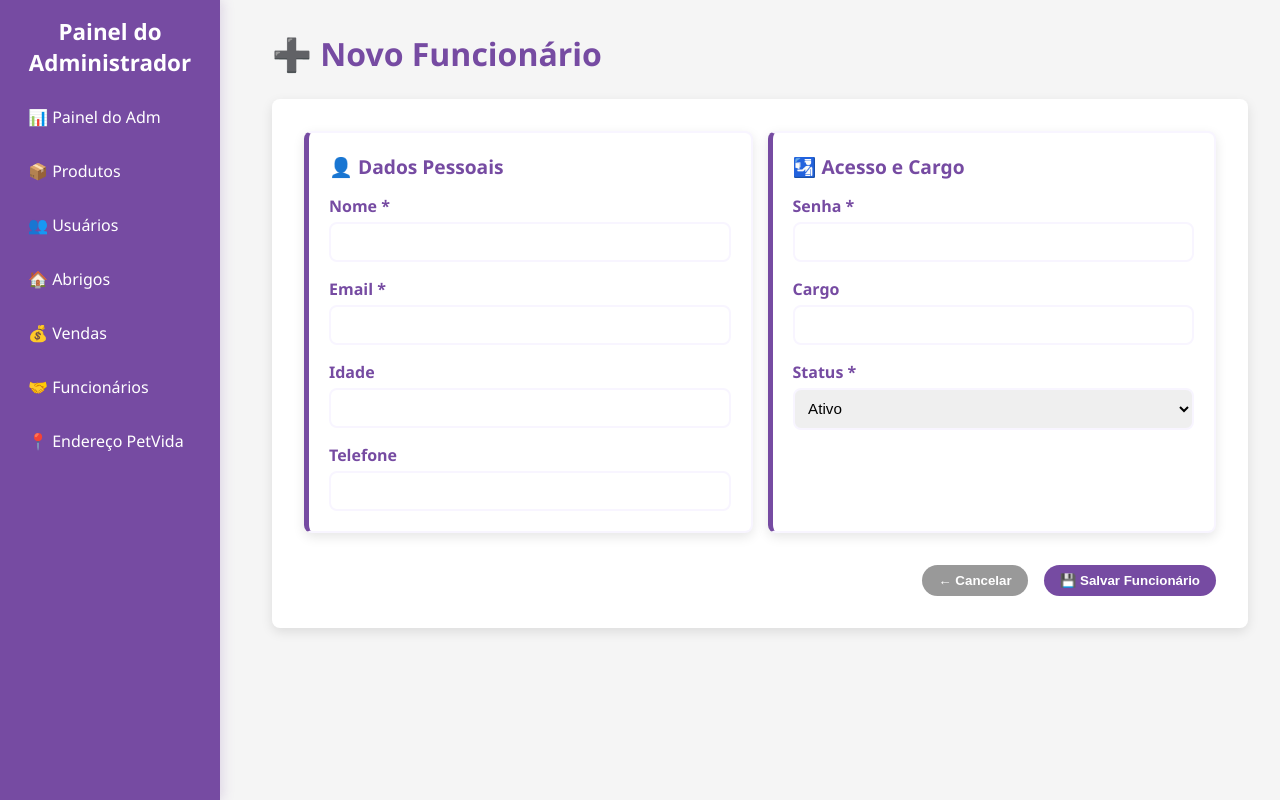
After one commit to Gabriel-dsFreitas/Petvida-Novo, a Flask app: page /admin_page/colaboradores/novo in a window 1280 px wide. The commit adds this page. Run offline with Flask 3, Linux system fonts and the light colour scheme.

Commit message:
Implementa CRUD completo para Funcionários e atualiza templates de Produtos

```diff
--- a/controller/app.py
+++ b/controller/app.py
@@ -15,14 +15,19 @@ from model.usuario_model import (
 )
 
 from model.funcionario_model import (
-    get_funcionarios
+    get_funcionarios,
+    get_funcionario,
+    inserir_funcionario,
+    alterar_funcionario,
+    excluir_funcionario
 )
 
 from model.produto_model import (
     inserir_produto,
     alterar_produto,
     excluir_produto,
-    consultar_produtos
+    consultar_produtos,
+    consultar_empresas
 )
 
 conectar = conexao
@@ -96,30 +101,46 @@ def listar_produtos():
 
 @app.route('/admin_page/produtos/novo', methods=['GET', 'POST'])
 def novo_produto():
+    empresas = consultar_empresas()
+
     if request.method == 'POST':
         resultado = inserir_produto()
 
         if "sucesso" in resultado.lower():
             return redirect('/admin_page/produtos')
 
-        return render_template("admin/novo_produto.html", mensagem_erro=resultado)
+        return render_template(
+            "admin/novo_produto.html",
+            mensagem_erro=resultado,
+            empresas=empresas
+        )
 
-    return render_template("admin/novo_produto.html")
+    return render_template("admin/novo_produto.html", empresas=empresas)
 
 
 @app.route('/admin_page/produtos/editar/<int:id_produto>', methods=['GET', 'POST'])
 def editar_produto(id_produto):
+    empresas = consultar_empresas()  # << Envia lista para o select
+    produto = consultar_produtos(id_produto)
+
     if request.method == 'POST':
         resultado = alterar_produto(id_produto)
 
         if "sucesso" in resultado.lower():
             return redirect('/admin_page/produtos')
 
-        produto = consultar_produtos(id_produto)
-        return render_template("admin/editar_produto.html", produto=produto, mensagem_erro=resultado)
+        return render_template(
+            "admin/editar_produto.html",
+            produto=produto,
+            empresas=empresas,
+            mensagem_erro=resultado
+        )
 
-    produto = consultar_produtos(id_produto)
-    return render_template("admin/editar_produto.html", produto=produto)
+    return render_template(
+        "admin/editar_produto.html",
+        produto=produto,
+        empresas=empresas
+    )
 
 
 @app.route('/admin_page/produtos/excluir/<int:id_produto>')
@@ -177,6 +198,84 @@ def admin_endereco():
 
 
 # ==========================================================
+# 🤝 FUNCIONÁRIOS – CRUD COMPLETO
+# ==========================================================
+
+# ➕ NOVO FUNCIONÁRIO
+@app.route('/admin_page/colaboradores/novo', methods=['GET', 'POST'])
+def novo_funcionario():
+    if request.method == 'POST':
+
+        dados = {
+            "nome": request.form.get("nome"),
+            "email": request.form.get("email"),
+            "idade": request.form.get("idade"),
+            "telefone": request.form.get("telefone"),
+            "senha": request.form.get("senha"),
+            "cargo": request.form.get("cargo"),
+            "status_funcionario": request.form.get("status_funcionario"),
+            "id_adm": request.form.get("id_adm"),
+            "novo_status": request.form.get("novo_status")
+        }
+
+        resultado = inserir_funcionario(dados)
+
+        if "sucesso" in resultado.lower():
+            return redirect('/admin_page/colaboradores')
+
+        return render_template(
+            "admin/novo_funcionario.html",
+            mensagem_erro=resultado
+        )
+
+    return render_template("admin/novo_funcionario.html")
+
+
+# ✏️ EDITAR FUNCIONÁRIO
+@app.route('/admin_page/colaboradores/editar/<int:id_funcionario>', methods=['GET', 'POST'])
+def editar_funcionario(id_funcionario):
+
+    funcionario = get_funcionario(id_funcionario)
+
+    if request.method == 'POST':
+
+        dados = {
+            "nome": request.form.get("nome"),
+            "email": request.form.get("email"),
+            "idade": request.form.get("idade"),
+            "telefone": request.form.get("telefone"),
+            "senha": request.form.get("senha"),
+            "cargo": request.form.get("cargo"),
+            "status_funcionario": request.form.get("status_funcionario"),
+            "id_adm": request.form.get("id_adm"),
+            "novo_status": request.form.get("novo_status")
+        }
+
+        resultado = alterar_funcionario(id_funcionario, dados)
+
+        if "sucesso" in resultado.lower():
+            return redirect('/admin_page/colaboradores')
+
+        return render_template(
+            "admin/editar_funcionario.html",
+            funcionario=funcionario,
+            mensagem_erro=resultado
+        )
+
+    return render_template(
+        "admin/editar_funcionario.html",
+        funcionario=funcionario
+    )
+
+
+# ❌ EXCLUIR FUNCIONÁRIO
+@app.route('/admin_page/colaboradores/excluir/<int:id_funcionario>')
+def deletar_funcionario(id_funcionario):
+    excluir_funcionario(id_funcionario)
+    return redirect('/admin_page/colaboradores')
+
+
+# ==========================================================
 # EXECUÇÃO
 # ==========================================================
 if __name__ == '__main__':
--- /dev/null
+++ b/view/templates/admin/novo_funcionario.html
@@ -0,0 +1,102 @@
+{% extends "layout/base_admin.html" %}
+{% block content %}
+
+<h1>➕ Novo Funcionário</h1>
+
+<div style="background: white; padding: 2rem; border-radius: var(--raio); box-shadow: var(--sombra); max-width: 1200px;">
+
+  <form method="POST" action="/admin_page/colaboradores/novo">
+
+    <div class="grid-containers">
+
+      <!-- Container 1: Dados Pessoais -->
+      <div class="container_admin">
+        <h2>👤 Dados Pessoais</h2>
+
+        <div style="margin-bottom: 1rem;">
+          <label style="display:block;color:var(--primaria);font-weight:600;margin-bottom:0.3rem;">
+            Nome *
+          </label>
+          <input type="text" name="nome" required
+                 style="width:100%;padding:0.6rem;border:2px solid var(--clara);border-radius:var(--raio);font-size:0.95rem;">
+        </div>
+
+        <div style="margin-bottom:1rem;">
+          <label style="display:block;color:var(--primaria);font-weight:600;margin-bottom:0.3rem;">
+            Email *
+          </label>
+          <input type="email" name="email" required
+                 style="width:100%;padding:0.6rem;border:2px solid var(--clara);border-radius:var(--raio);font-size:0.95rem;">
+        </div>
+
+        <div style="margin-bottom:1rem;">
+          <label style="display:block;color:var(--primaria);font-weight:600;margin-bottom:0.3rem;">
+            Idade
+          </label>
+          <input type="number" name="idade"
+                 style="width:100%;padding:0.6rem;border:2px solid var(--clara);border-radius:var(--raio);font-size:0.95rem;">
+        </div>
+
+        <div style="margin-bottom:0;">
+          <label style="display:block;color:var(--primaria);font-weight:600;margin-bottom:0.3rem;">
+            Telefone
+          </label>
+          <input type="text" name="telefone"
+                 style="width:100%;padding:0.6rem;border:2px solid var(--clara);border-radius:var(--raio);font-size:0.95rem;">
+        </div>
+      </div>
+
+
+      <!-- Container 2: Acesso e Cargo -->
+      <div class="container_admin">
+        <h2>🛂 Acesso e Cargo</h2>
+
+        <div style="margin-bottom:1rem;">
+          <label style="display:block;color:var(--primaria);font-weight:600;margin-bottom:0.3rem;">
+            Senha *
+          </label>
+          <input type="password" name="senha" required
+                 style="width:100%;padding:0.6rem;border:2px solid var(--clara);border-radius:var(--raio);font-size:0.95rem;">
+        </div>
+
+        <div style="margin-bottom:1rem;">
+          <label style="display:block;color:var(--primaria);font-weight:600;margin-bottom:0.3rem;">
+            Cargo
+          </label>
+          <input type="text" name="cargo"
+                 style="width:100%;padding:0.6rem;border:2px solid var(--clara);border-radius:var(--raio);font-size:0.95rem;">
+        </div>
+
+        <div style="margin-bottom:1rem;">
+          <label style="display:block;color:var(--primaria);font-weight:600;margin-bottom:0.3rem;">
+            Status *
+          </label>
+          <select name="status_funcionario" required
+                  style="width:100%;padding:0.6rem;border:2px solid var(--clara);border-radius:var(--raio);font-size:0.95rem;">
+            <option value="Ativo">Ativo</option>
+            <option value="Inativo">Inativo</option>
+          </select>
+        </div>
+
+        <!-- Campos fixos -->
+        <input type="hidden" name="id_adm" value="1">
+        <input type="hidden" name="novo_status" value="Ativo">
+      </div>
+
+    </div>
+
+    <!-- Botões -->
+    <div style="display:flex;gap:1rem;margin-top:2rem;justify-content:flex-end;">
+      <button type="button" class="btn" style="background:#999;" onclick="window.location.href='/admin_page/colaboradores'">
+        ← Cancelar
+      </button>
+      <button type="submit" class="btn">
+        💾 Salvar Funcionário
+      </button>
+    </div>
+
+  </form>
+
+</div>
+
+{% endblock %}
```
Also changed, not shown: model/funcionario_model.py (+112 -2 lines), model/produto_model.py (+22 -0 lines), view/templates/admin/editar_funcionario.html (added, +103 -0 lines), view/templates/admin/editar_produto.html (+15 -18 lines), view/templates/admin/funcionarios.html (+39 -17 lines), view/templates/admin/novo_produto.html (+15 -26 lines), view/templates/admin/produtos.html (+5 -5 lines).
